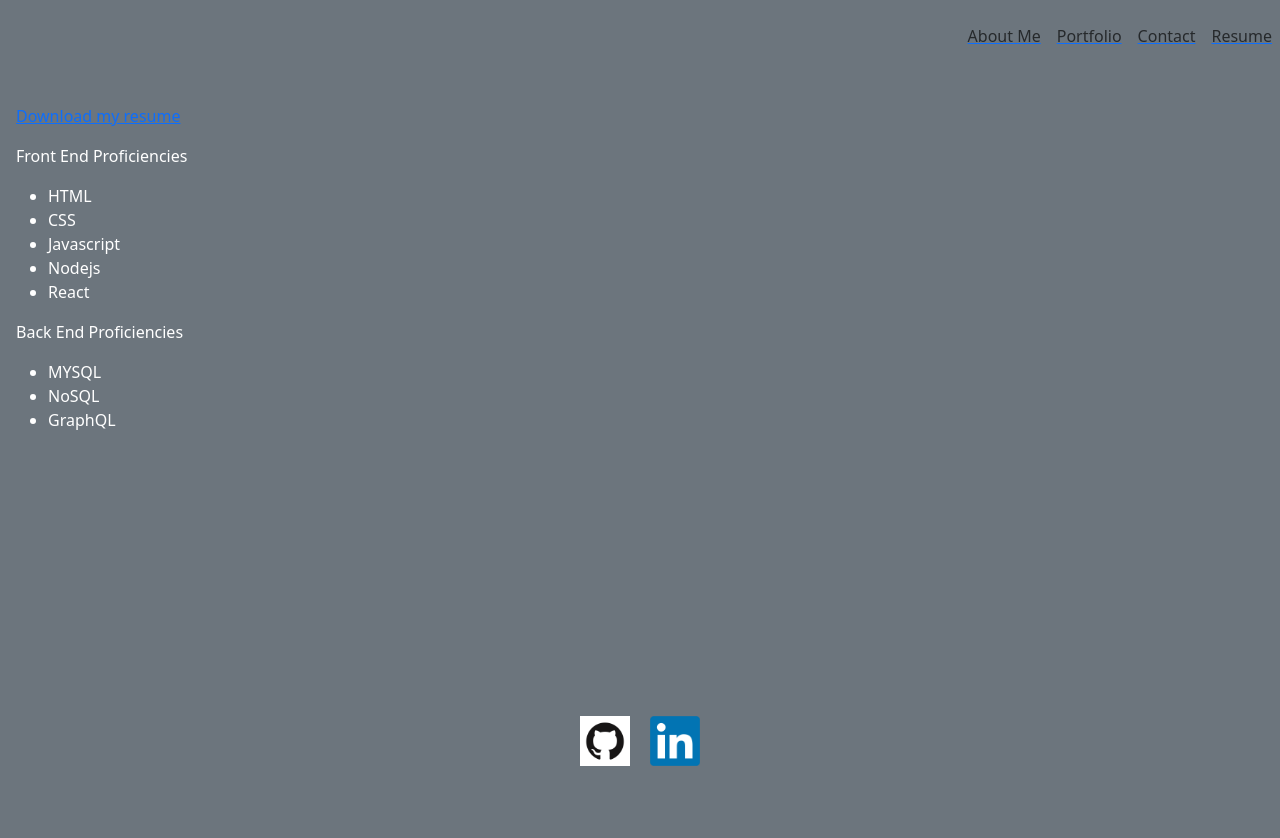
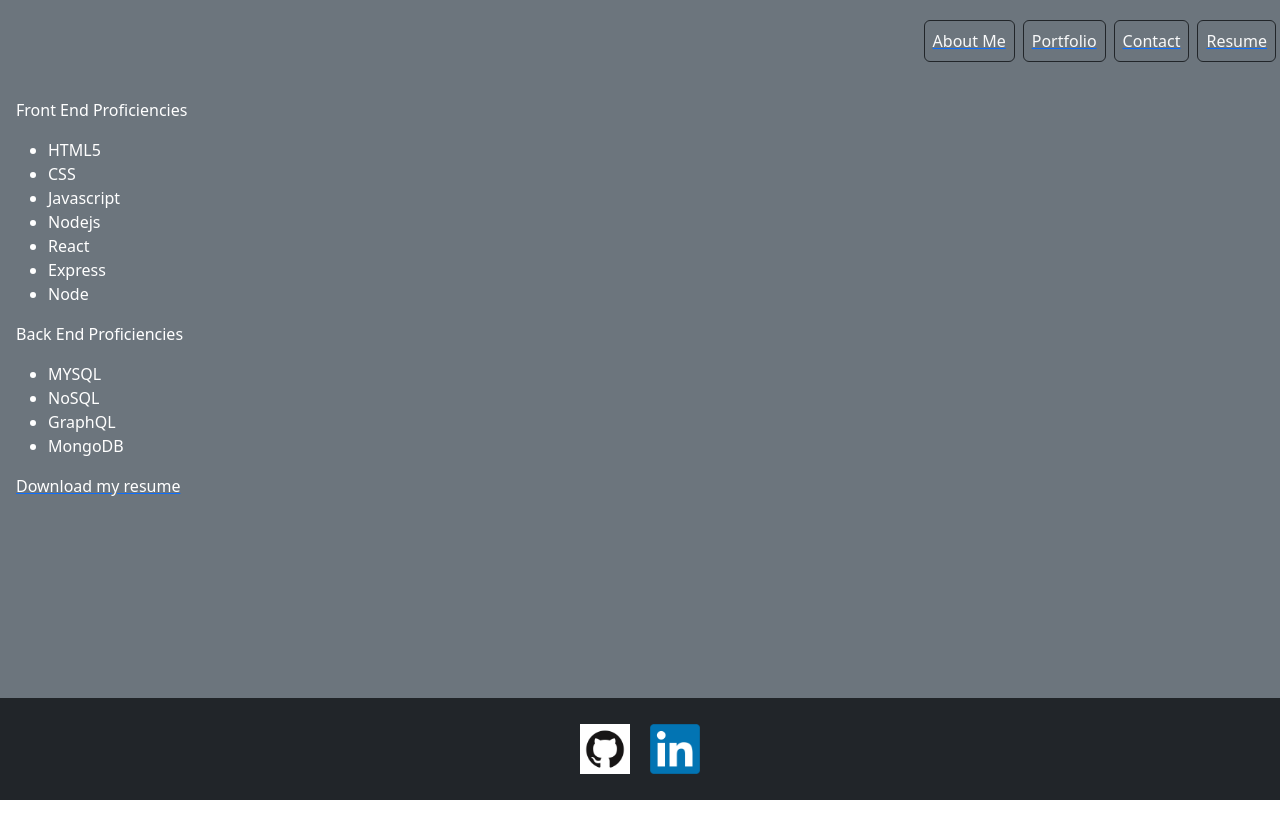
Before and after one commit to mrbll48/react-portfolio, a React (Create React App) app: page /resume in a window 1280 px wide. Shown: the top 838 px of the page. After the commit the page ends 800 px from the top, so only its background shows below. Built offline with nearby package versions, Linux system fonts and the light colour scheme.

Commit message:
added final project

```diff
--- a/src/App.css
+++ b/src/App.css
@@ -3,13 +3,14 @@
   padding: 0;
 }
 
+#root {
+  background-color: #6c757d;
+  min-height: 100vh;
+}
+
 html {
   height: 100vh;
 }
-
-/* body {
-  height: 100vh;
-} */
 
 .project {
   border: solid black 1px;
@@ -17,6 +18,7 @@ html {
   margin: 10px;
   padding: 10px;
   width: 500px;
+  box-shadow: rgba(0, 0, 0, 0.35) 0px -50px 36px -28px inset;
 }
 
 .project > img {
@@ -40,11 +42,6 @@ html {
   height: 50px;
 }
 
-/* .footerUl {
-  display: flex;
-  justify-content: center;
-} */
-
 .footerLink {
   padding: 10px;
 }
--- a/src/components/Footer.js
+++ b/src/components/Footer.js
@@ -2,7 +2,7 @@ import MailToBtn from "./EmailBtn";
 
 export default function Footer() {
   return (
-    <div className="p-3 mb-2 bg-secondary text-white navbar fixed-bottom">
+    <div className="p-3 bg-dark text-white navbar fixed-bottom">
       <ul className="navbar-nav list-group list-group-horizontal footerUl mx-auto">
         <li className="nav-item active footerLink">
           <a href="https://www.github.com/mrbll48">
--- a/src/components/Header.js
+++ b/src/components/Header.js
@@ -3,27 +3,35 @@ import { Link } from "react-router-dom";
 
 export default function Header() {
   return (
-    <div className="navbar navbar-expand-md navbar-dark bg-secondary sticky-top">
+    <div className="navbar navbar-expand-md navbar-dark sticky-top">
       <nav className="navbar w-100 order-3 dual-collapse2 justify-content-end">
         <ul className="navbar-nav ml-auto justify-content-end">
           <li className="nav-item">
             <Link to="/">
-              <p className="nav-link">About Me</p>
+              <p className="nav-link bs-primary text-light border border-dark rounded m-1">
+                About Me
+              </p>
             </Link>
           </li>
           <li className="nav-item">
             <Link to="/portfolio">
-              <p className="nav-link">Portfolio</p>
+              <p className="nav-link text-light border border-dark rounded m-1">
+                Portfolio
+              </p>
             </Link>
           </li>
           <li className="nav-item">
             <Link to="/contact">
-              <p className="nav-link">Contact</p>
+              <p className="nav-link text-light border border-dark rounded m-1">
+                Contact
+              </p>
             </Link>
           </li>
           <li className="nav-item">
             <Link to="/resume">
-              <p className="nav-link">Resume</p>
+              <p className="nav-link text-light border border-dark rounded m-1">
+                Resume
+              </p>
             </Link>
           </li>
         </ul>
--- a/src/components/data/Projects.json
+++ b/src/components/data/Projects.json
@@ -14,10 +14,10 @@
     "image": "messengerapp.jpg"
   },
   {
-    "title": "Coming Soon!",
-    "description": "",
-    "github": "",
-    "deployedLink": "",
-    "image": ""
+    "title": "Fit Track",
+    "description": "Workout Social Media",
+    "github": "https://github.com/mrbll48/workout-tracker",
+    "deployedLink": "https://desolate-eyrie-82722-36505de48b12.herokuapp.com/",
+    "image": "fit-tracker.png"
   }
 ]
--- a/src/components/pages/About.js
+++ b/src/components/pages/About.js
@@ -2,8 +2,8 @@ import MailToBtn from "../EmailBtn";
 
 export default function About() {
   return (
-    <section id="about" className="vh-100">
-      <div className="p-3 bg-secondary text-white aboutMe">
+    <section id="about">
+      <div className="p-3 text-white aboutMe">
         <h1>About Me</h1>
         <p>
           About Me Hello there! I'm William Marks, a passionate and creative web
--- a/src/components/pages/Contact.js
+++ b/src/components/pages/Contact.js
@@ -2,7 +2,7 @@ import MailToBtn from "../EmailBtn";
 
 export default function Contact() {
   return (
-    <div className="p-3 bg-secondary text-white vh-100">
+    <div className="p-3 text-white">
       <form className="p-3">
         <p>Send me a message!</p>
         <input />
--- a/src/components/pages/Portfolio.js
+++ b/src/components/pages/Portfolio.js
@@ -4,7 +4,7 @@ import projects from "../data/Projects.json";
 
 export default function Portfolio() {
   return (
-    <section id="projects" className="p-3 bg-secondary text-white">
+    <section id="projects" className="p-3 text-white">
       <div>
         <h2>My Portfolio</h2>
         <p>View my projects below!</p>
--- a/src/components/pages/Resume.js
+++ b/src/components/pages/Resume.js
@@ -1,23 +1,29 @@
 export default function Resume() {
   return (
-    <div className="p-3 bg-secondary text-white vh-100">
-      <a href="../../../Assets/WMarks-Resume.pdf" download>
-        <p>Download my resume</p>
-      </a>
+    <div className="p-3 text-white mx-auto width: 200px">
       <p>Front End Proficiencies</p>
       <ul>
-        <li>HTML</li>
+        <li>HTML5</li>
         <li>CSS</li>
         <li>Javascript</li>
         <li>Nodejs</li>
         <li>React</li>
+        <li>Express</li>
+        <li>Node</li>
       </ul>
       <p>Back End Proficiencies</p>
       <ul>
         <li>MYSQL</li>
         <li>NoSQL</li>
         <li>GraphQL</li>
+        <li>MongoDB</li>
       </ul>
+      <a
+        href="https://docs.google.com/document/d/1U5NDiTm6PUk1YYPyATPn_3-UyQVDcognvWl_D0k3wdY/edit?usp=sharing"
+        download
+      >
+        <p className="text-white mx-auto">Download my resume</p>
+      </a>
     </div>
   );
 }
```
Also changed, not shown: public/fit-tracker.png (added).
